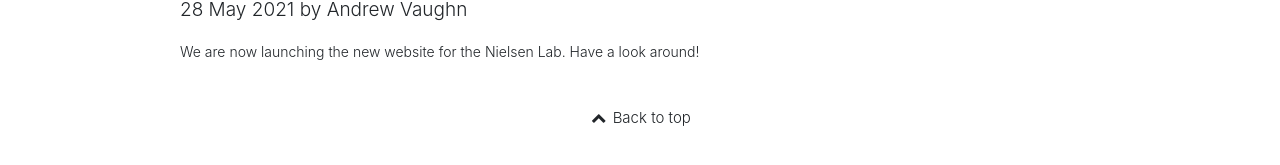
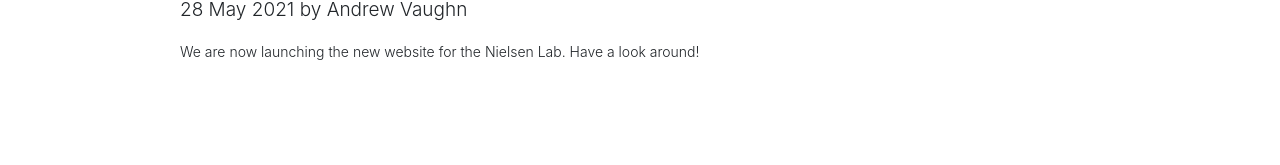
Before and after one commit to zhaolabutmb/zhaolabutmb.github.io, a Jekyll site: the page built from blog/index.html, in a window 1280 px wide. Shown: the part 147-312 px from the top of the page. Built offline with Jekyll 4.4.1, drawn with Linux system fonts in a browser that asks for light colours.

```diff
--- a/blog/index.html
+++ b/blog/index.html
@@ -95,19 +95,6 @@ category: blog
 
 <div class="infinite-spinner"></div>
 
-<div class="row">
-	<div class="col-lg-12">
-		<div id="scroll" class="centered-pills">
-			<ul class="nav nav-pills note">
-				<li role="presentation">
-					<a class="off" href="/blog/">
-						<i class="fa fa-chevron-up fa-fw"></i> Back to top
-					</a>
-				</li>
-			</ul>
-		</div>
-	</div>
-</div>
 
 <!-- Infinite scroll -->
 <script async src="/js/infinite-scroll.js"></script>
```
Also changed, not shown: 1 other file.
